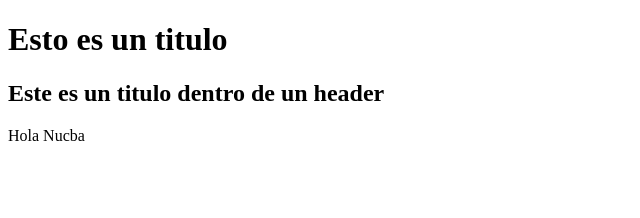
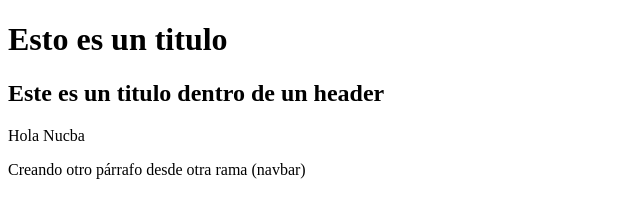
Before and after one commit to sebamiranda28/Primer-repositorio, a plain HTML site: page Index.html in a window 1280 px wide. Shown: the whole page, without its empty margins (0-640 px from the left). Drawn offline with Linux system fonts and the light colour scheme.

Commit message:
add p en navbar

```diff
--- a/Index.html
+++ b/Index.html
@@ -11,6 +11,7 @@
     </header>
     <h2>Este es un titulo dentro de un header</h2>
     <p>Hola Nucba</p>
+    <p>Creando otro párrafo desde otra rama (navbar)</p>
 
     <!-- Normal -->
     <!-- *Verde -->
```
